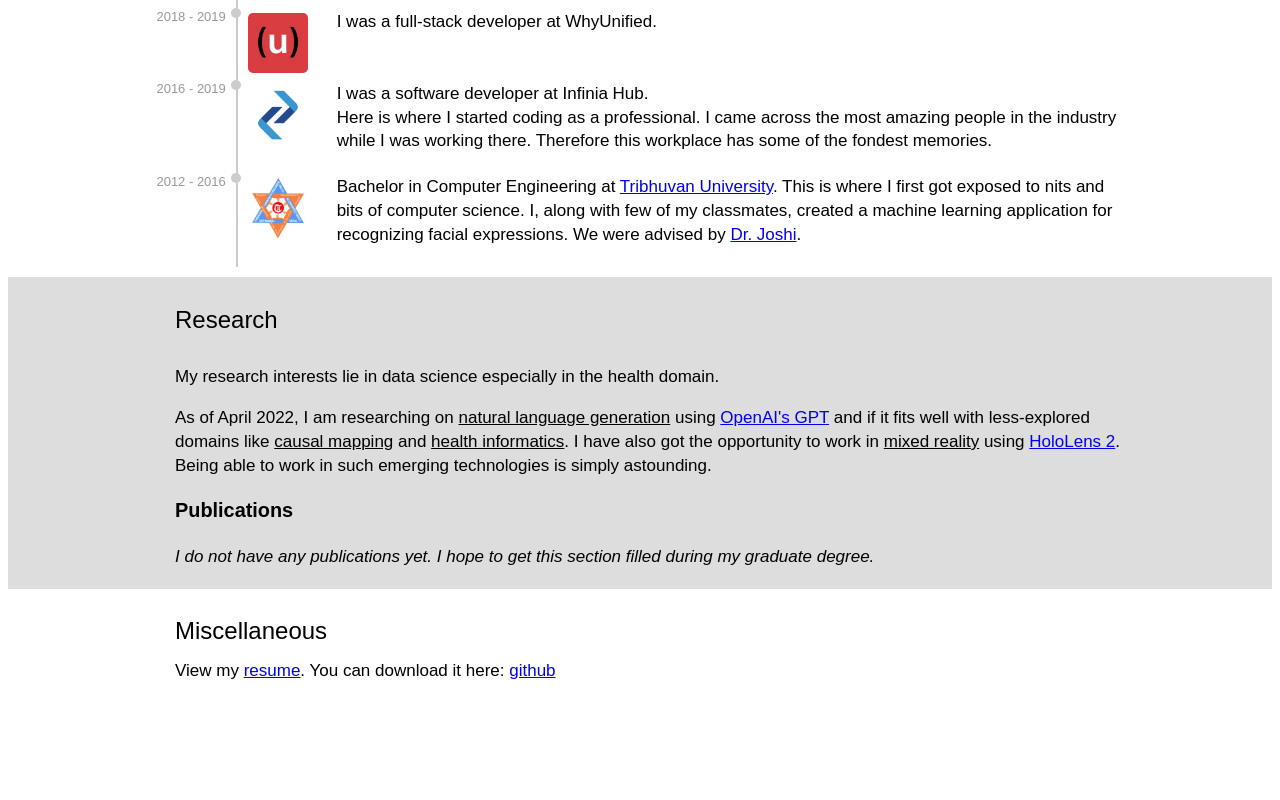
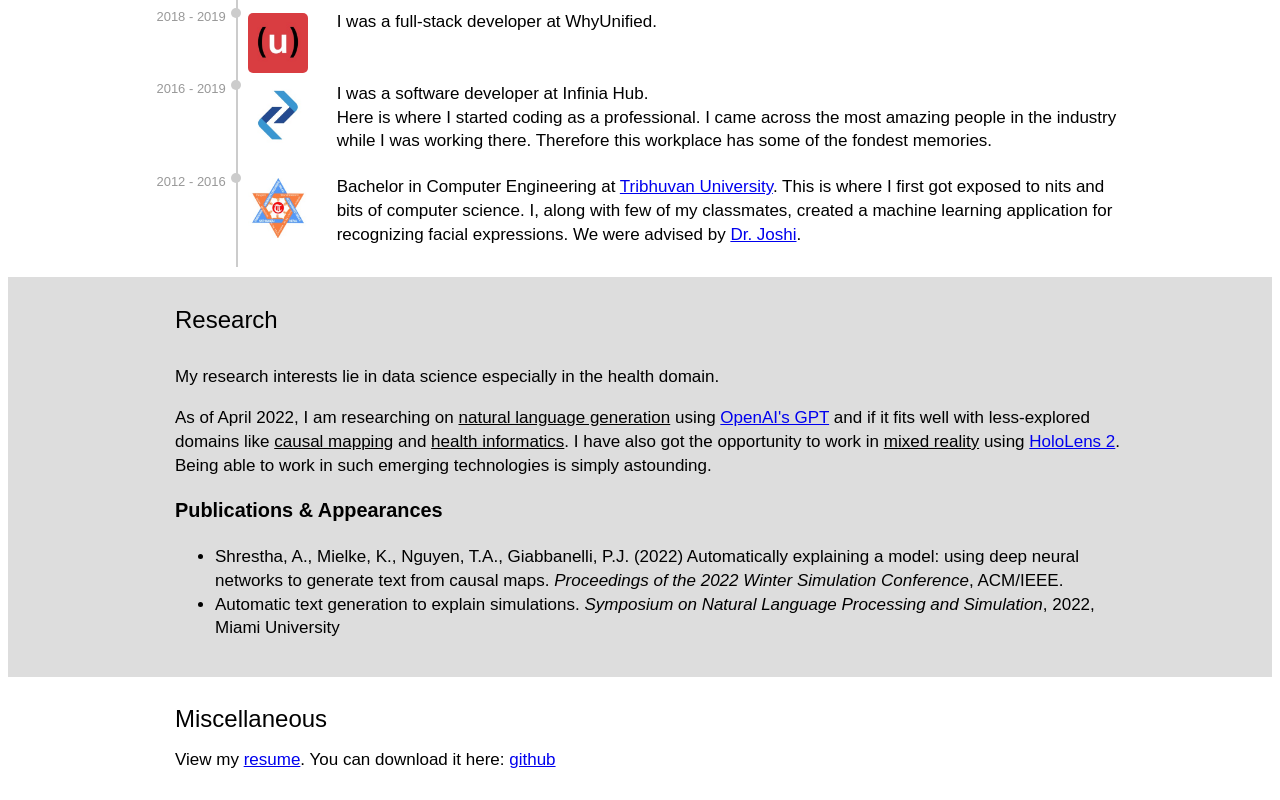
Before and after one commit to annshress/annshress.github.io, a plain HTML site: page index.html in a window 1280 px wide. Shown: the part 553-1353 px from the top of the page. Before the commit the page ends 1264 px from the top, so only its background shows below. Drawn offline with Linux system fonts and the light colour scheme.

Commit message:
Add publications

```diff
--- a/index.html
+++ b/index.html
@@ -147,8 +147,13 @@
                         I have also got the opportunity to work in <u>mixed reality</u> using <a href="https://www.microsoft.com/en-us/hololens/hardware">HoloLens 2</a>. Being able to work in such emerging
                         technologies is simply astounding.
                     </p>
-                    <h3>Publications</h3>
-                    <i>I do not have any publications yet. I hope to get this section filled during my graduate degree.</i>
+                    <h3>Publications & Appearances</h3>
+		    <ul>
+<li>Shrestha, A., Mielke, K., Nguyen, T.A., Giabbanelli, P.J. (2022) Automatically explaining a model: using deep neural networks to generate text from causal maps. <i>Proceedings of the 2022 Winter Simulation Conference</i>, ACM/IEEE.</li>
+<li>
+Automatic text generation to explain simulations. <i>Symposium on Natural Language Processing and Simulation</i>, 2022, Miami University
+</li>
+</ul>
 
                 </div>
             </div>
```
Also changed, not shown: 1 other file.
